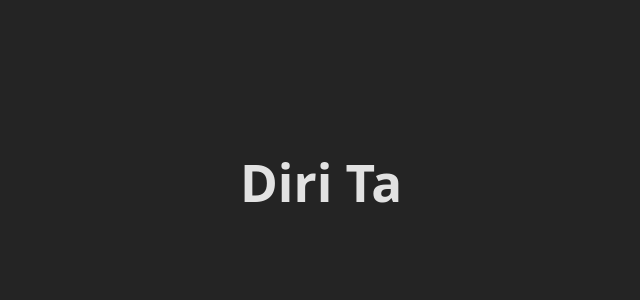
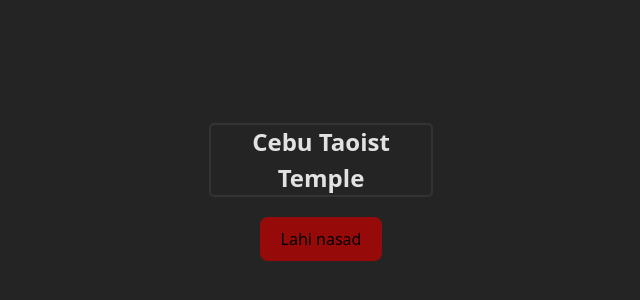
Before and after one commit to aiuyap/asa-ta, a React (Vite) app: page /result in a window 1280 px wide. Shown: the part 218-518 px from the top of the page, without its empty margins (319-959 px from the left). Built offline with nearby package versions, Linux system fonts and the light colour scheme.

Commit message:
feat: implemented random roulette

```diff
--- a/src/App.css
+++ b/src/App.css
@@ -16,8 +16,9 @@
   white-space: nowrap;
   overflow: hidden;
   border-right: 3px solid;
-  font-size: 3rem;
+  font-size: 2.5rem;
   margin: 10px 0px;
+  font-weight: bold;
 }
 
 @keyframes typing {
--- /dev/null
+++ b/src/components/Result.css
@@ -0,0 +1,31 @@
+.roulette {
+  height: 50px;
+  width: 200px;
+  border: 2px solid #333;
+  margin: 20px;
+  padding: 10px;
+  font-size: 24px;
+  font-weight: bold;
+  border-radius: 5px;
+  display: flex;
+  align-items: center;
+  justify-content: center;
+}
+
+.word {
+  transition: transform 1s ease-out;
+  display: inline-block;
+}
+
+.spinning {
+  animation: spin 3s linear infinite;
+}
+
+@keyframes spin {
+  0% {
+    transform: rotate(0deg);
+  }
+  100% {
+    transform: rotate(360deg);
+  }
+}
--- a/src/components/Result.tsx
+++ b/src/components/Result.tsx
@@ -1,7 +1,59 @@
+import { useEffect, useRef, useState } from 'react';
+import './Result.css';
+
 function Result() {
+  const results = [
+    'Cebu Taoist Temple',
+    'Temple of Leah',
+    'Sirao Flower Garden',
+    '10,000 Roses of Cebu',
+    'elderberry',
+    'Osmeña Peak',
+    'grape',
+    'honeydew',
+  ];
+
+  const [selectedWord, setSelectedWord] = useState<string>('');
+  const [isSpinning, setIsSpinning] = useState<boolean>(false);
+  const rouletteRef = useRef<HTMLDivElement | null>(null);
+
+  // Function to spin and pick a random word
+  const spinRoulette = () => {
+    setIsSpinning(true);
+    let spinCount = 0;
+    const intervalId = setInterval(() => {
+      if (spinCount >= 30) {
+        // Stop after 30 spins
+        clearInterval(intervalId);
+        setIsSpinning(false);
+        // Pick a random word from the array
+        const randomWord = results[Math.floor(Math.random() * results.length)];
+        setSelectedWord(randomWord);
+      } else {
+        // Simulate roulette spinning effect
+        const randomIndex = Math.floor(Math.random() * results.length);
+        setSelectedWord(results[randomIndex]);
+        spinCount++;
+      }
+    }, 100); // Change word every 100ms
+  };
+
+  useEffect(() => {
+    spinRoulette();
+  }, []);
+
   return (
     <>
-      <h1>Diri Ta</h1>
+      <div className="app">
+        <div className="roulette" ref={rouletteRef}>
+          <p className={`word ${isSpinning ? 'spinning' : ''}`}>
+            {selectedWord}
+          </p>
+        </div>
+        <button onClick={spinRoulette} disabled={isSpinning}>
+          {isSpinning ? 'Hahay...' : 'Lahi nasad'}
+        </button>
+      </div>
     </>
   );
 }
```
